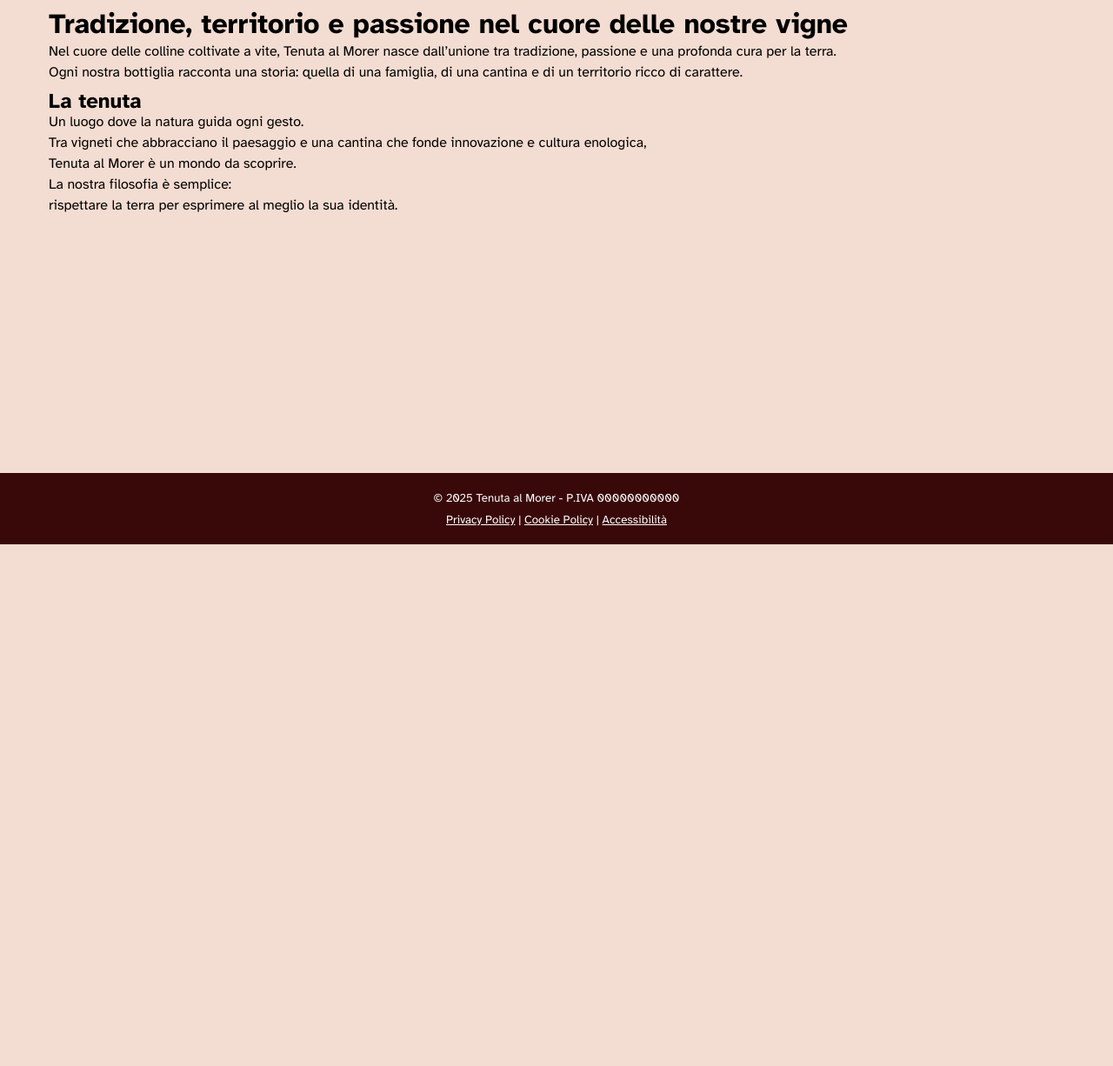
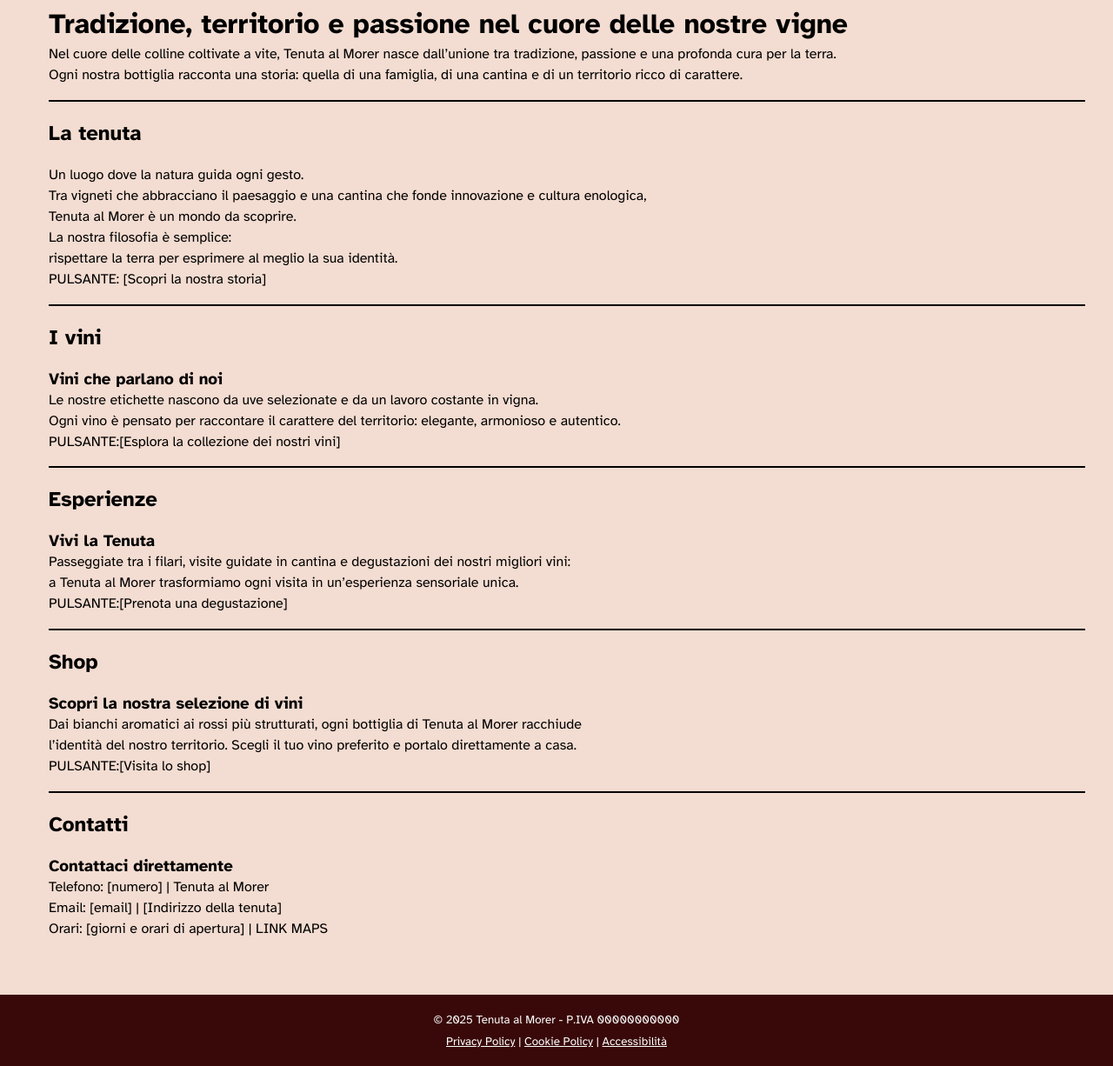
Before and after one commit to Tenuta-al-Morer/tecweb, a PHP site: page / in a window 1280 px wide. Shown: the part 174-1400 px from the top of the page at 87% size. Before the commit the page ends 800 px from the top, so only its background shows below. Run offline with PHP 8.4, Linux system fonts and the light colour scheme.

Commit message:
contenuto alla buona sulla home

```diff
--- a/index.html
+++ b/index.html
@@ -62,7 +62,27 @@
             <p>Tenuta al Morer è un mondo da scoprire.</p>
             <p>La nostra filosofia è semplice:</p>
             <p>rispettare la terra per esprimere al meglio la sua identità.</p>
-
+            <p>PULSANTE: [Scopri la nostra storia]</p>
+            <h2>I vini</h2>
+            <h3>Vini che parlano di noi</h3>
+            <p>Le nostre etichette nascono da uve selezionate e da un lavoro costante in vigna.</p>
+            <p>Ogni vino è pensato per raccontare il carattere del territorio: elegante, armonioso e autentico.</p>
+            <p>PULSANTE:[Esplora la collezione dei nostri vini]</p>
+            <h2>Esperienze</h2>
+            <h3>Vivi la Tenuta</h3>
+            <p>Passeggiate tra i filari, visite guidate in cantina e degustazioni dei nostri migliori vini:</p>
+            <p>a Tenuta al Morer trasformiamo ogni visita in un’esperienza sensoriale unica.</p>
+            <p>PULSANTE:[Prenota una degustazione]</p>
+            <h2>Shop</h2>
+            <h3>Scopri la nostra selezione di vini</h3>
+            <p>Dai bianchi aromatici ai rossi più strutturati, ogni bottiglia di Tenuta al Morer racchiude</p>
+            <p>l’identità del nostro territorio. Scegli il tuo vino preferito e portalo direttamente a casa.</p>
+            <p>PULSANTE:[Visita lo shop]</p>
+            <h2>Contatti</h2>
+            <h3>Contattaci direttamente</h3>
+            <p>Telefono: [numero]                          |               Tenuta al Morer</p>
+            <p>Email: [email]                              |               [Indirizzo della tenuta]</p>
+            <p>Orari: [giorni e orari di apertura]         |               LINK MAPS</p>
         </main>
 
         <footer>
--- a/style/stile.css
+++ b/style/stile.css
@@ -149,16 +149,18 @@ main{
     flex-grow: 1;
 }
 main h1{
-    margin-bottom: 0.2em;
+    margin-bottom: 0.3em;
 }
 
 main h2{
-    margin-top: 0.4em;
+    margin-top: 0.7em;
+    padding: 1em 0em;
+    border-top: 2px solid var(--txtcolor);
 }
 
 /*
 =============================
-SEZIONE foote
+SEZIONE footer
 =============================
 */
 footer{
```
